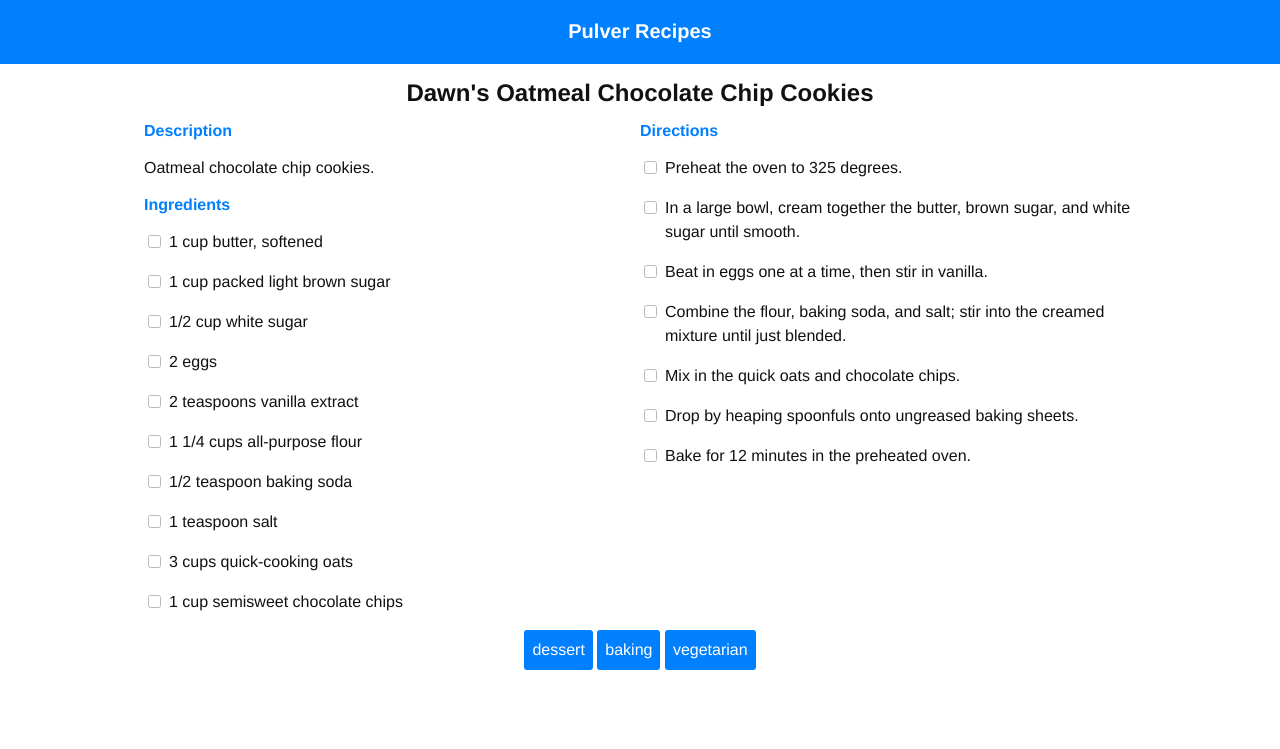
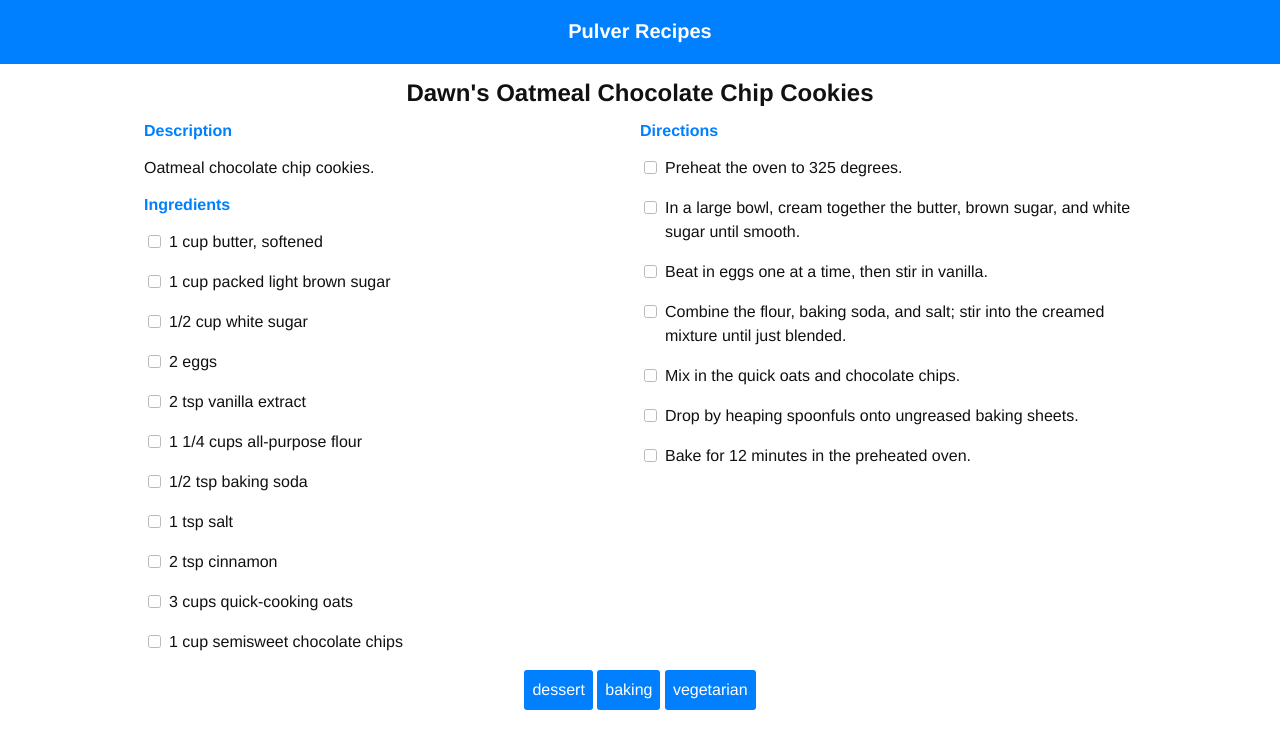
Before and after one commit to apulverizer/recipes, a Jekyll site: the page built from _recipes/dawns-oatmeal-chocolate-chip-cookies.md, in a window 1280 px wide. Shown: the top 749 px of the page. Built offline with Jekyll 4.4.1, drawn with Linux system fonts in a browser that asks for light colours; nearby versions of some CDN libraries; some web fonts are replaced.

Commit message:
add cinnamon to oatmeal chocolate chip cookies

```diff
--- a/_recipes/dawns-oatmeal-chocolate-chip-cookies.md
+++ b/_recipes/dawns-oatmeal-chocolate-chip-cookies.md
@@ -13,10 +13,11 @@ ingredients:
 - 1 cup packed light brown sugar
 - 1/2 cup white sugar
 - 2 eggs
-- 2 teaspoons vanilla extract
+- 2 tsp vanilla extract
 - 1 1/4 cups all-purpose flour
-- 1/2 teaspoon baking soda
-- 1 teaspoon salt
+- 1/2 tsp baking soda
+- 1 tsp salt
+- 2 tsp cinnamon
 - 3 cups quick-cooking oats
 - 1 cup semisweet chocolate chips
 
```
